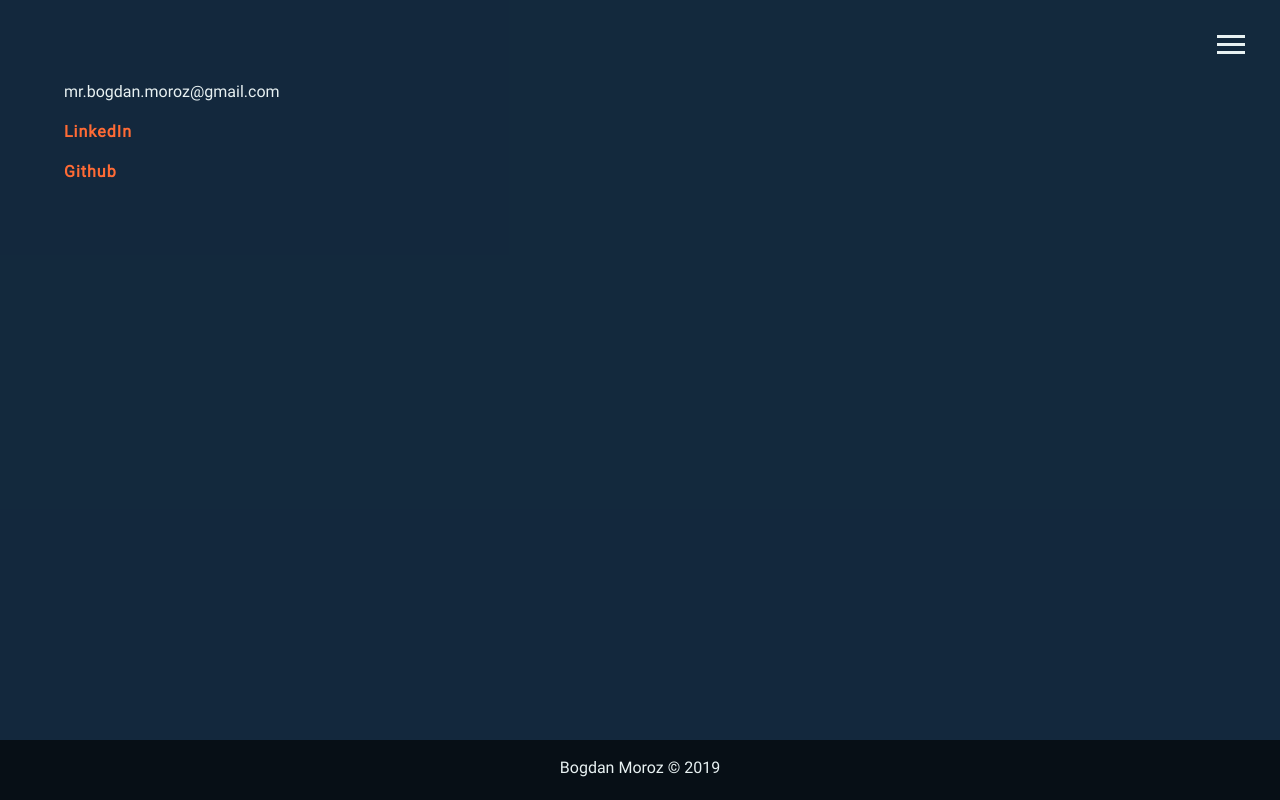
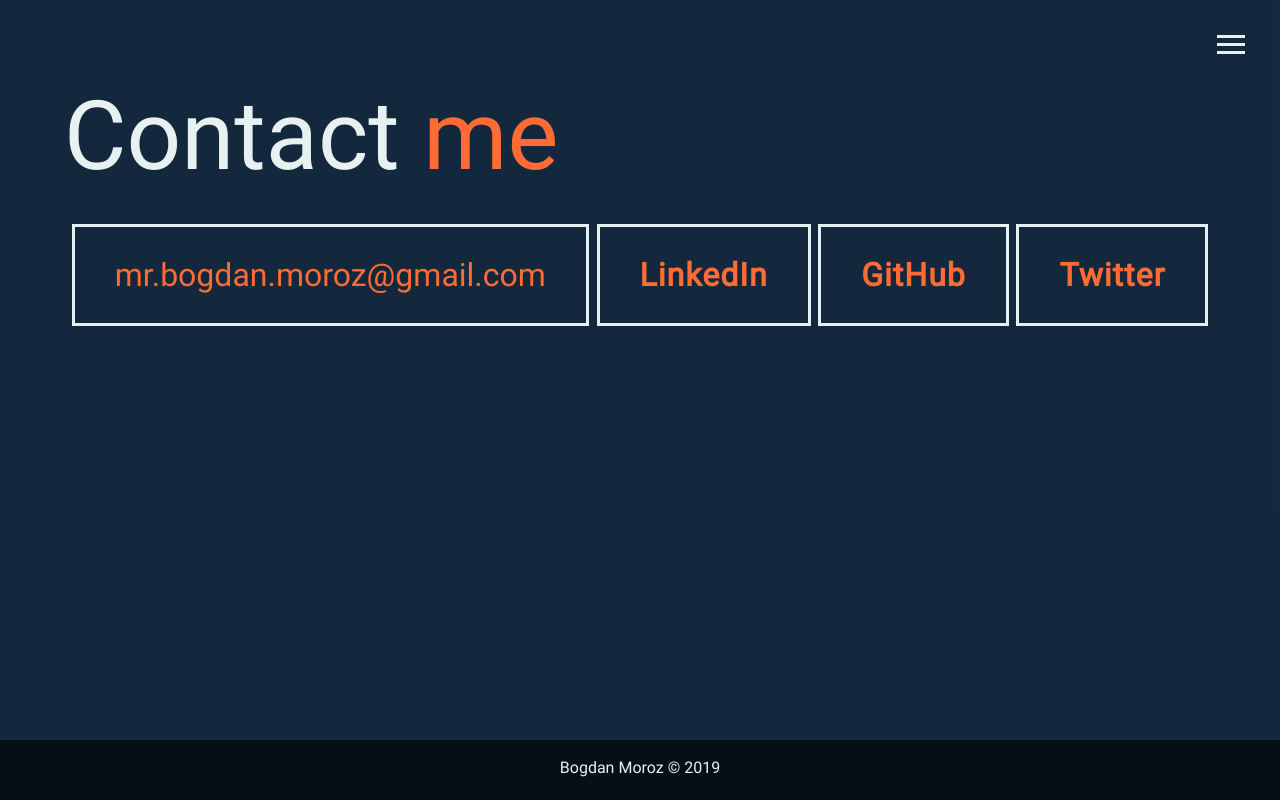
Before and after one commit to bogmoroz/react-portfolio, a React app: page /contacts in a window 1280 px wide. Built offline with nearby package versions, Linux system fonts and the light colour scheme.

Commit message:
Styled the contacts page

```diff
--- a/app/components/Contacts.js
+++ b/app/components/Contacts.js
@@ -4,16 +4,32 @@
   return (
     <>
       <div className='section-container contacts'>
-        <p>mr.bogdan.moroz@gmail.com</p>
+        <h1 className='lg-heading'>
+          Contact <span className='text-secondary'>me</span>
+        </h1>
+        <div className='boxes'>
+          <div>
+            <span className='text-secondary'> mr.bogdan.moroz@gmail.com </span>
+          </div>
+          <div>
             <a
               href='https://www.linkedin.com/in/bogdan-moroz-20b892113?trk=nav_responsive_tab_profile_pic'
               target='_blank'
             >
-          <p>LinkedIn</p>
+              <span className='text-secondary'>LinkedIn</span>
             </a>
+          </div>
+          <div>
             <a href='https://github.com/bogmoroz' target='_blank'>
-          <p>Github</p>
+              <span className='text-secondary'>GitHub</span>
             </a>
+          </div>
+          <div>
+            <a href='https://twitter.com/bogmoroz' target='_blank'>
+              <span className='text-secondary'>Twitter</span>
+            </a>
+          </div>
+        </div>
       </div>
       <footer className='about-footer'>Bogdan Moroz &copy; 2019</footer>
     </>
--- a/app/components/styles/main.scss
+++ b/app/components/styles/main.scss
@@ -168,4 +168,28 @@
   }
 }
 
+.boxes {
+  display: flex;
+  flex-wrap: wrap;
+  justify-content: space-evenly;
+  align-items: center;
+  margin-top: 1rem;
+
+  div {
+    font-size: 2rem;
+    border: 3px $primary-text-color solid;
+    padding: 1.5rem 2.5rem;
+    margin-bottom: 3rem;
+    @include easeOut;
+
+    &:hover {
+      padding: 0.5rem 1.5rem;
+      background: $secondary-text-color;
+      span {
+        color: $primary-color;
+      }
+    }
+  }
+}
+
 @import 'mobile';
```
Lines whose indentation alone changed are shown as unchanged.
